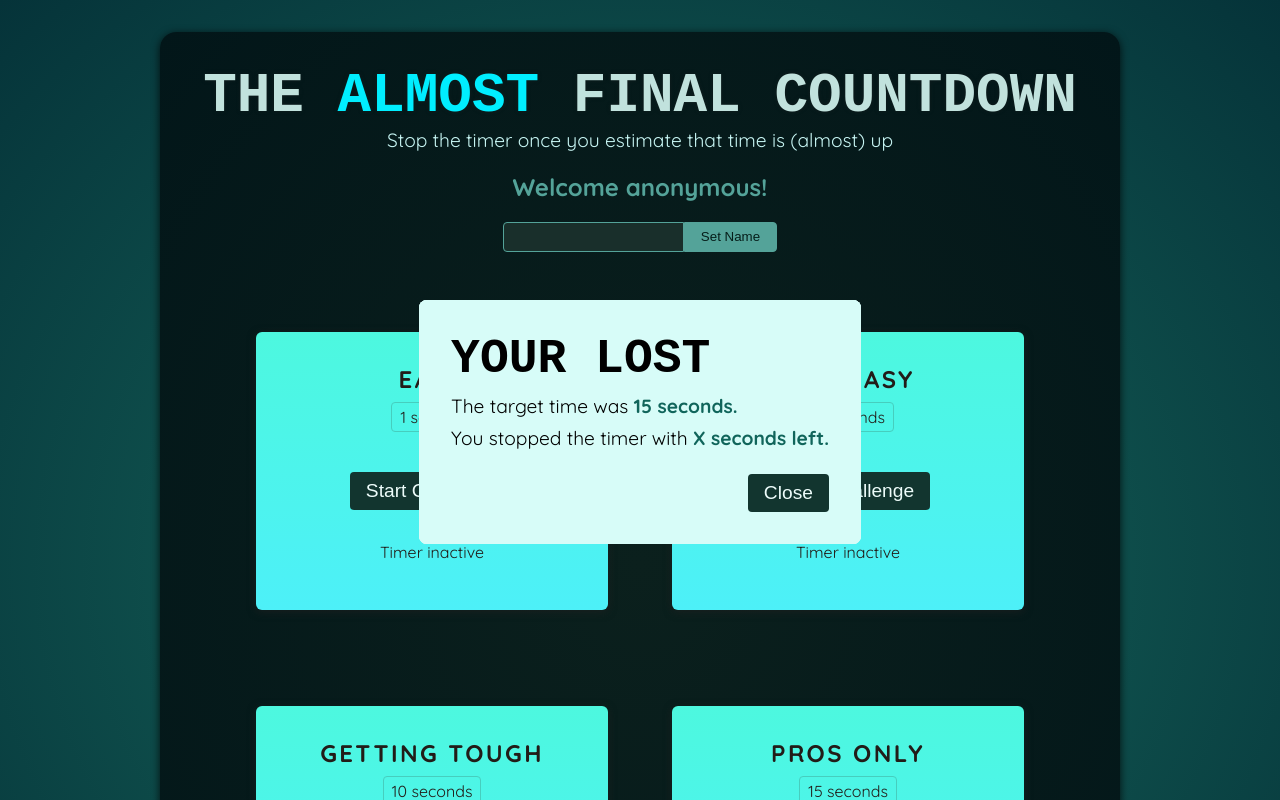
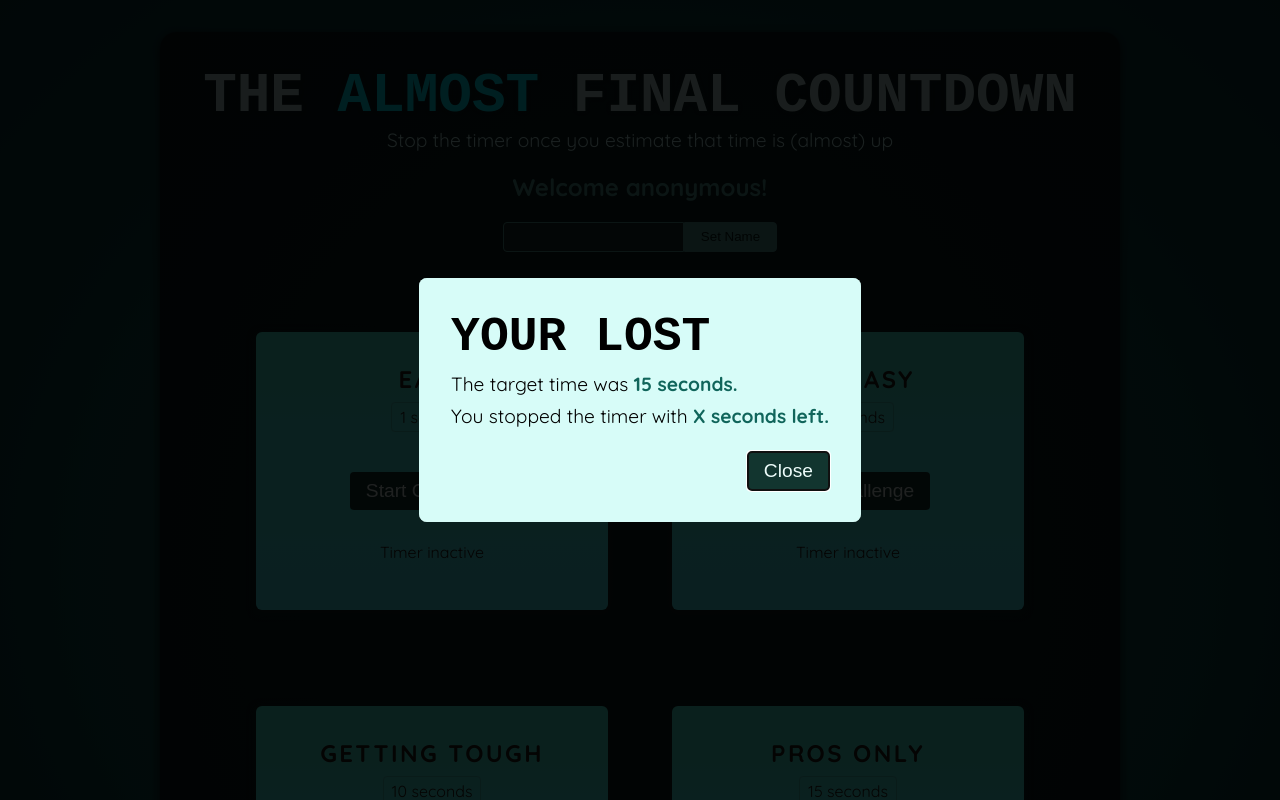
Before and after one commit to yunjeongg/REACT_STUDY20240612, a React (Create React App) app: page / in a window 1280 px wide. Shown: the top 800 px of the page. Built offline with nearby package versions, Linux system fonts and the light colour scheme; a web font is replaced by a local one.

Commit message:
# 62. dialog 태그 제어

```diff
--- a/src/components/Ref/ResultModal.js
+++ b/src/components/Ref/ResultModal.js
@@ -1,11 +1,19 @@
-import React from 'react';
+import React, { useEffect, useRef } from 'react';
 
 const ResultModal = ({result, targetTime}) => {
+
+  const dialog = useRef();
+
+  useEffect (() => {
+    dialog.current.showModal();
+  }, []);
+
+  // dialog태그의 기본 메소드를 통해 모달창 뒤 투명검은배경 띄우기
 
   // dialog 태그
   // https://developer.mozilla.org/ko/docs/Web/HTML/Element/dialog
   return (
-    <dialog className="result-modal" open>
+    <dialog ref={dialog} className="result-modal">
       <h2>Your {result}</h2>
       <p>The target time was <strong>{targetTime} seconds.</strong></p>
       <p>You stopped the timer with <strong>X seconds left.</strong></p>
--- a/src/components/Ref/TimerChallenge.js
+++ b/src/components/Ref/TimerChallenge.js
@@ -39,7 +39,9 @@ const TimerChallenge = ({ title, targetTime }) => {
 
   return (
     <>
-      <ResultModal targetTime={targetTime} result="lost" />
+      {/* 타이머가 만료되었을 때 모달창 띄우기 */}
+      {<ResultModal targetTime={targetTime} result="lost" />}
+
       <section className="challenge">
         <h2>{title}</h2>
         <p className="challenge-time">
--- a/src/index.css
+++ b/src/index.css
@@ -154,7 +154,7 @@ header p {
 }
 
 .result-modal::backdrop {
-  background: rgba(0, 0, 0, 0.9);
+  background: rgba(0, 0, 0, 0.4);
 }
 
 .result-modal h2 {
```
